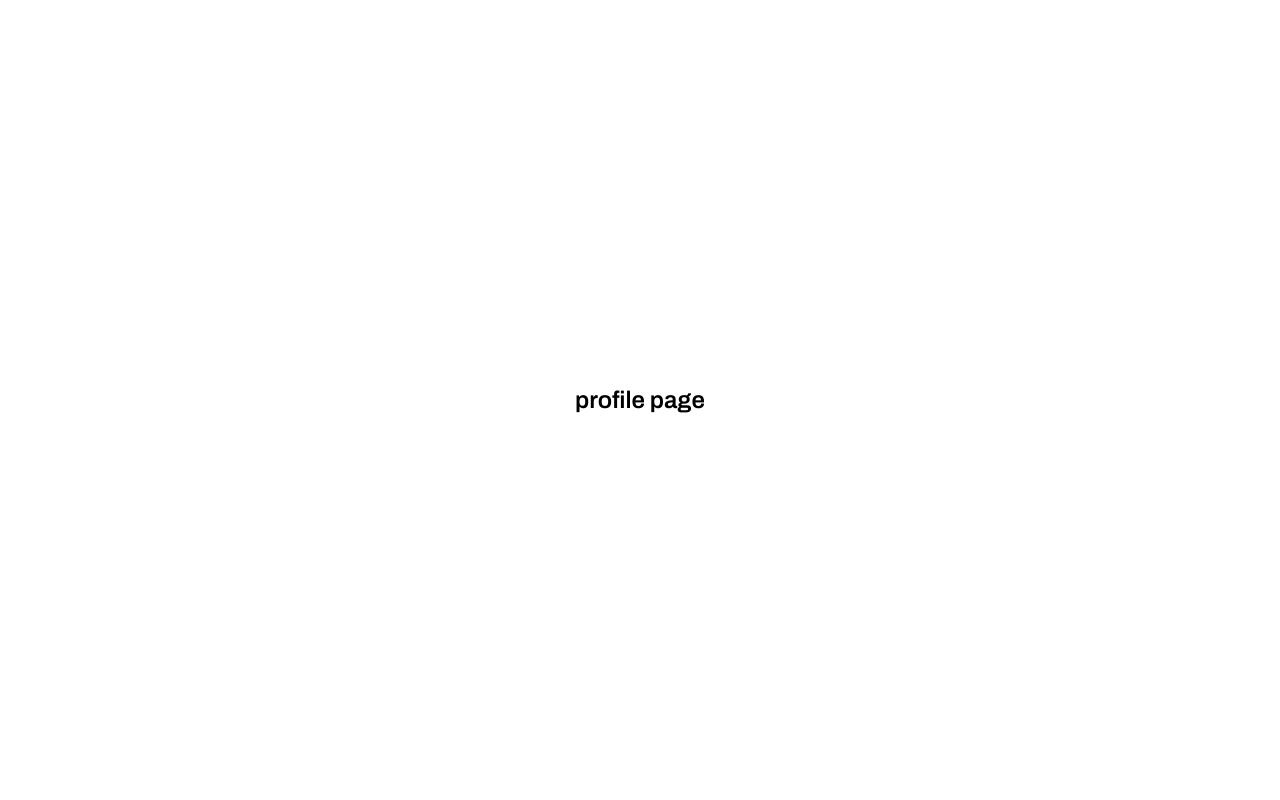
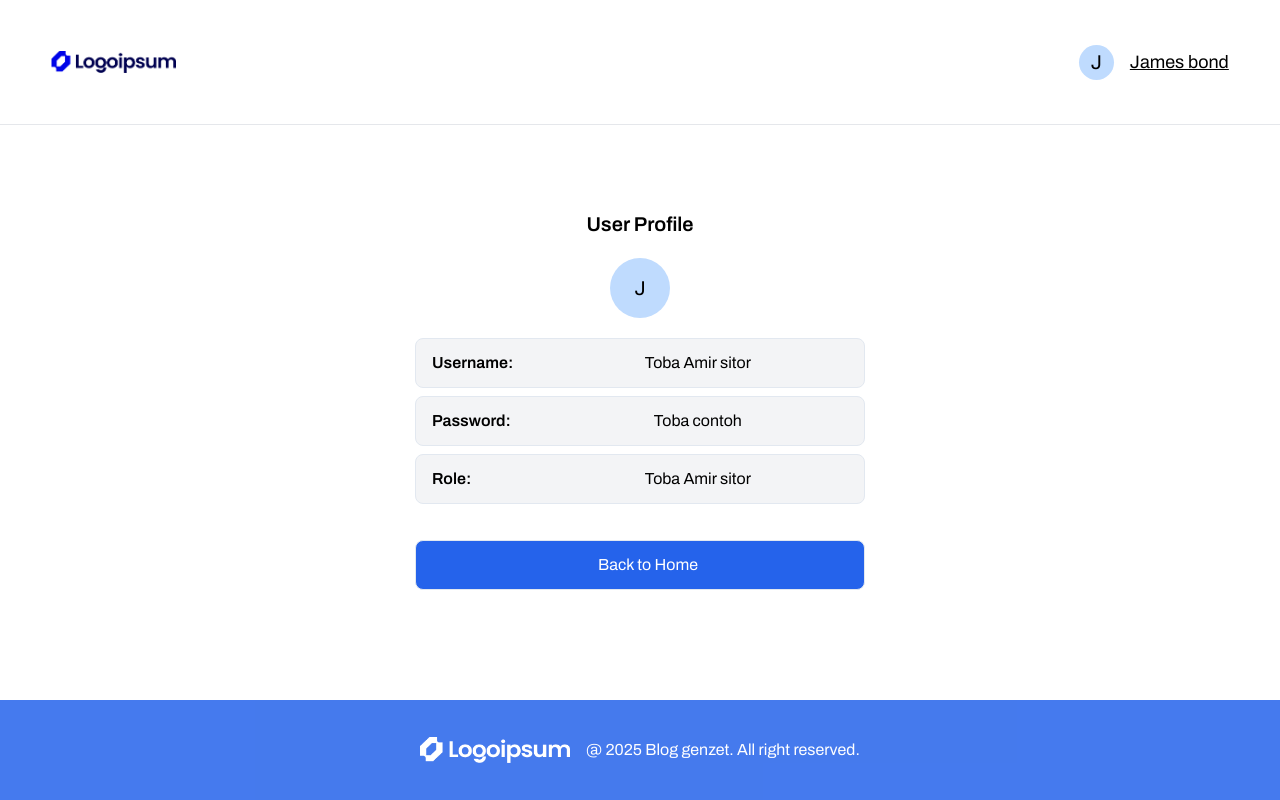
Before and after one commit to HowdyHowe/article_project, a Next.js app: page /dashboard/profile in a window 1280 px wide. Built offline with nearby package versions, Linux system fonts and the light colour scheme.

Commit message:
Creating profile page, and adjusting header and footer on dashboar and article.

```diff
--- a/src/app/dashboard/article/layout.tsx
+++ b/src/app/dashboard/article/layout.tsx
@@ -1,7 +1,28 @@
 export default function LayoutArticle({ children }: {children: React.ReactNode}) {
     return (
-        <div className="flex items-center justify-center w-full h-screen text-2xl font-semibold">
+        <div className="flex flex-col justify-start w-full">
+            <header className="flex flex-row items-center justify-between w-full h-[75px] px-[4%] border-b lg:h-[125px]">
+                <img src="/images/logo-black.png" alt="logo" className="w-[125px]"/>
+
+                <div className="flex flex-row items-center justify-center cursor-pointer">
+                    <div className="flex items-center justify-center w-[35px] h-[35px] bg-[#BFDBFE] text-xl rounded-full">J</div>
+                    <p className="hidden lg:flex ml-4 text-lg text-black underline">James bond</p>
+                </div>
+
+            </header>
+
+            {/* sizedbox for padding */}
+            <div className="h-[50px]"/>
+
             {children}
+
+            {/* sizedbox for padding */}
+            <div className="h-[75px]"/>
+
+            <footer className="flex flex-col items-center justify-center w-full h-[75px] bg-[#2563EB] opacity-85 lg:flex-row lg:h-[100px]">
+                <img src="/images/logo-white.png" alt="logo" className="w-[110px] mb-1 lg:w-[150px] lg:mb-0"/>
+                <p className="ml-4 text-xs text-white lg:text-base">@ 2025 Blog genzet. All right reserved.</p>
+            </footer>
         </div>
     );
 }
--- a/src/app/dashboard/article/page.tsx
+++ b/src/app/dashboard/article/page.tsx
@@ -1,7 +1,35 @@
+import ArticleCard from "@/components/article-card";
+
 export default function ArticlePage() {
     return (
-        <div>
-            Article Page
-        </div>
+        <main className="flex flex-col items-center justify-start">
+            <div className="flex flex-col items-center justify-center w-[85%] text-center lg:w-[45%]">
+                <div className="flex flex-row text-sm text-[#475569] lg:text-base">February 4, 2025 <p className="mx-1 lg:mx-4">•</p> Created By Admin</div>
+                <p className="mt-4 text-2xl font-semibold lg:text-4xl">Figma`s New Dev Mode: A Game-Changer For Designer & Developers</p>
+            </div>
+
+            <img src="/images/headerdash.jpg" alt="article image" className="w-[85%] h-[250px] mt-6 object-cover rounded-xl lg:h-[600px]" loading="lazy"/>
+
+            {/* sizedbox for padding */}
+            <div className="h-[30px]"/>
+
+            <div className="flex items-center justify-start w-[85%]">
+                <p>contoh isi</p>
+            </div>
+
+            {/* sizedbox for padding */}
+            <div className="h-[50px]"/>
+
+            <div className="flex flex-col items-start justify-center w-[85%]">
+                <p className="text-xl font-semibold">Other Articles</p>
+                <div className="grid grid-cols-1 gap-14 lg:grid-cols-3">
+                    {
+                        Array.from({length: 3}, (_, index) => (
+                            <ArticleCard key={index}/>
+                        ))
+                    }
+                </div>
+            </div>
+        </main>
     );
 }
--- a/src/app/dashboard/page.tsx
+++ b/src/app/dashboard/page.tsx
@@ -5,16 +5,16 @@ export default function DashboardPage() {
     return (
         <div className="flex flex-col items-center justify-start w-full">
             <header className="relative flex flex-col items-center justify-center w-full">
-                <img src="/images/headerdash.jpg" alt="header background" className="absolute top-[100px] w-full h-[600px] object-cover lg:top-0 lg:h-[700px]"/>
-                <div className="absolute top-[100px] w-full h-[600px] bg-[#2563EB] opacity-85 lg:top-0 lg:h-[700px]"/>
+                <img src="/images/headerdash.jpg" alt="header background" className="absolute top-[75px] w-full h-[600px] object-cover lg:top-0 lg:h-[700px]"/>
+                <div className="absolute top-[75px] w-full h-[600px] bg-[#2563EB] opacity-85 lg:top-0 lg:h-[700px]"/>
 
-                <div className="absolute top-0 flex flex-row items-center justify-between w-full h-[100px] px-[4%]">
+                <div className="absolute top-0 flex flex-row items-center justify-between w-full h-[75px] px-[4%] lg:h-[125px]">
                     <img src="/images/logo-white.png" alt="logo" className="hidden lg:flex w-[150px]"/>
                     <img src="/images/logo-black.png" alt="logo" className="lg:hidden w-[125px]"/>
 
-                    <div className="flex flex-row items-center justify-center">
+                    <div className="flex flex-row items-center justify-center cursor-pointer">
                         <div className="flex items-center justify-center w-[35px] h-[35px] bg-[#BFDBFE] text-xl rounded-full">J</div>
-                        <p className="hidden lg:flex ml-4 text-xl text-white underline">James bond</p>
+                        <p className="hidden lg:flex ml-4 text-lg text-white underline">James bond</p>
                     </div>
 
                 </div>
@@ -51,7 +51,7 @@ export default function DashboardPage() {
 
             <main className="flex flex-col items-center justify-center w-[85%]">
                 <p className="w-full mb-6">Showing: 20 of 40 articles</p>
-                <div className="grid grid-cols-1 gap-10 lg:grid-cols-3">
+                <div className="grid grid-cols-1 gap-14 lg:grid-cols-3">
                     {
                         Array.from({length: 9}, (_, index) => (
                             <ArticleCard key={index}/>
@@ -84,9 +84,9 @@ export default function DashboardPage() {
             {/* sizedbox for padding */}
             <div className="h-[75px]"/>
 
-            <footer className="flex flex-col items-center justify-center w-full h-[100px] bg-[#2563EB] opacity-85 lg:flex-row">
-                <img src="/images/logo-white.png" alt="logo" className="w-[125px] mb-2 lg:w-[150px] lg:mb-0"/>
-                <p className="ml-4 text-sm text-white lg:text-base">@ 2025 Blog genzet. All right reserved.</p>
+            <footer className="flex flex-col items-center justify-center w-full h-[75px] bg-[#2563EB] opacity-85 lg:flex-row lg:h-[100px]">
+                <img src="/images/logo-white.png" alt="logo" className="w-[110px] mb-1 lg:w-[150px] lg:mb-0"/>
+                <p className="ml-4 text-xs text-white lg:text-base">@ 2025 Blog genzet. All right reserved.</p>
             </footer>
         </div>
     );
--- a/src/app/dashboard/profile/layout.tsx
+++ b/src/app/dashboard/profile/layout.tsx
@@ -1,7 +1,21 @@
 export default function LayoutProfile({ children }: {children: React.ReactNode}) {
     return (
-        <div className="flex items-center justify-center w-full h-screen text-2xl font-semibold">
+        <div className="relative flex flex-col justify-start w-full h-screen">
+            <header className="absolute top-0 flex flex-row items-center justify-between w-full h-[75px] px-[4%] border-b lg:h-[125px]">
+                <img src="/images/logo-black.png" alt="logo" className="w-[125px]"/>
+
+                <div className="flex flex-row items-center justify-center cursor-pointer">
+                    <div className="flex items-center justify-center w-[35px] h-[35px] bg-[#BFDBFE] text-xl rounded-full">J</div>
+                    <p className="hidden lg:flex ml-4 text-lg text-black underline">James bond</p>
+                </div>
+            </header>
+
             {children}
+
+            <footer className="absolute bottom-0 flex flex-col items-center justify-center w-full h-[75px] bg-[#2563EB] opacity-85 lg:flex-row lg:h-[100px]">
+                <img src="/images/logo-white.png" alt="logo" className="w-[110px] mb-1 lg:w-[150px] lg:mb-0"/>
+                <p className="ml-4 text-xs text-white lg:text-base">@ 2025 Blog genzet. All right reserved.</p>
+            </footer>
         </div>
     );
 }
--- a/src/app/dashboard/profile/page.tsx
+++ b/src/app/dashboard/profile/page.tsx
@@ -1,7 +1,38 @@
 export default function ProfilePage() {
     return (
-        <div>
-            profile page
+        <div className="flex flex-col items-center justify-center w-full h-full">
+            <p className="text-xl font-semibold">User Profile</p>
+
+            {/* sizedbox for padding */}
+            <div className="h-[20px]"/>
+
+            <div className="flex items-center justify-center w-[60px] h-[60px] text-xl bg-[#BFDBFE] rounded-full">J</div>
+
+            {/* sizedbox for padding */}
+            <div className="h-[20px]"/>
+
+            <div className="flex flex-col w-[95%] gap-2 lg:w-[450px]">
+                <div className="flex flex-row w-full h-[50px] pl-4 bg-[#F3F4F6] border border-[#E2E8F0] rounded-lg">
+                    <p className="flex items-center justify-start w-[30%] h-full font-semibold">Username:</p>
+                    <p className="flex items-center justify-center w-full h-full">Toba Amir sitor</p>
+                </div>
+                <div className="flex flex-row w-full h-[50px] pl-4 bg-[#F3F4F6] border border-[#E2E8F0] rounded-lg">
+                    <p className="flex items-center justify-start w-[30%] h-full font-semibold">Password:</p>
+                    <p className="flex items-center justify-center w-full h-full">Toba contoh</p>
+                </div>
+                <div className="flex flex-row w-full h-[50px] pl-4 bg-[#F3F4F6] border border-[#E2E8F0] rounded-lg">
+                    <p className="flex items-center justify-start w-[30%] h-full font-semibold">Role:</p>
+                    <p className="flex items-center justify-center w-full h-full">Toba Amir sitor</p>
+                </div>
+
+                {/* sizedbox for padding */}
+                <div className="h-[20px]"/>
+
+                <div className="flex items-center justify-center w-full h-[50px] text-white pl-4 bg-[#2563EB] border border-[#E2E8F0] cursor-pointer rounded-lg">
+                    Back to Home
+                </div>
+            </div>
+
         </div>
     );
 }
--- a/src/components/article-card.tsx
+++ b/src/components/article-card.tsx
@@ -1,7 +1,7 @@
 export default function ArticleCard() {
     return (
         <div className="flex flex-col items-start justify-start">
-            <img src="/images/headerdash.jpg" alt="image card" className="w-full h-[200px] bg-black rounded-xl lg:h-[300px]"/>
+            <img src="/images/headerdash.jpg" alt="image card" className="w-full h-[200px] bg-black rounded-xl object-cover lg:h-[350px]" loading="lazy"/>
             <p className="mt-4 text-[#475569]">August 17, 2025</p>
             <p className="min-h-[3.5rem] my-2 text-xl line-clamp-2 font-semibold">Title contoh contoh contoh contoh contoh contoh contoh contoh</p>
             <p className="min-h-[3rem] mb-2 text-[#475569] line-clamp-2">content content content content content content content content content content content content content content content content content content content content</p>
```
